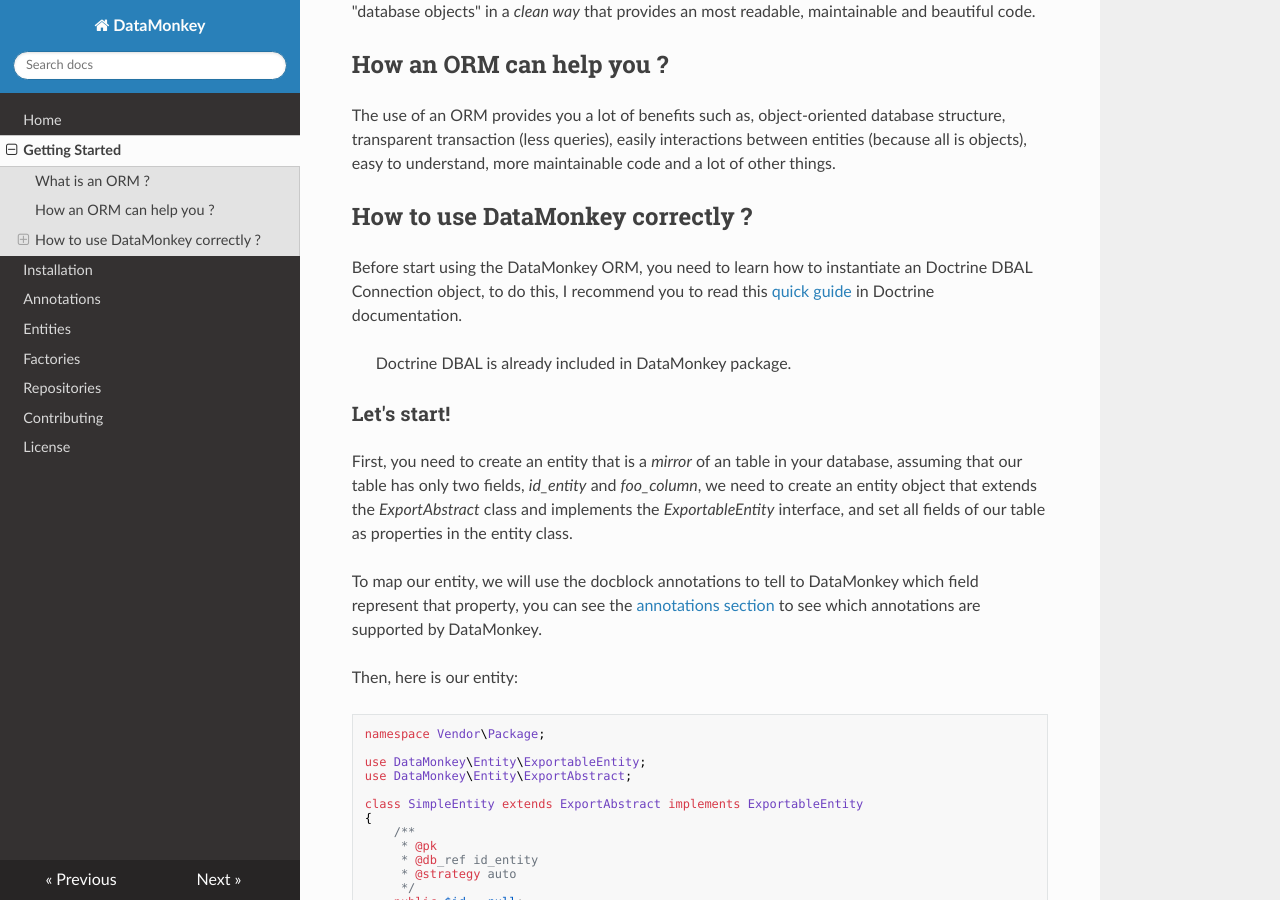
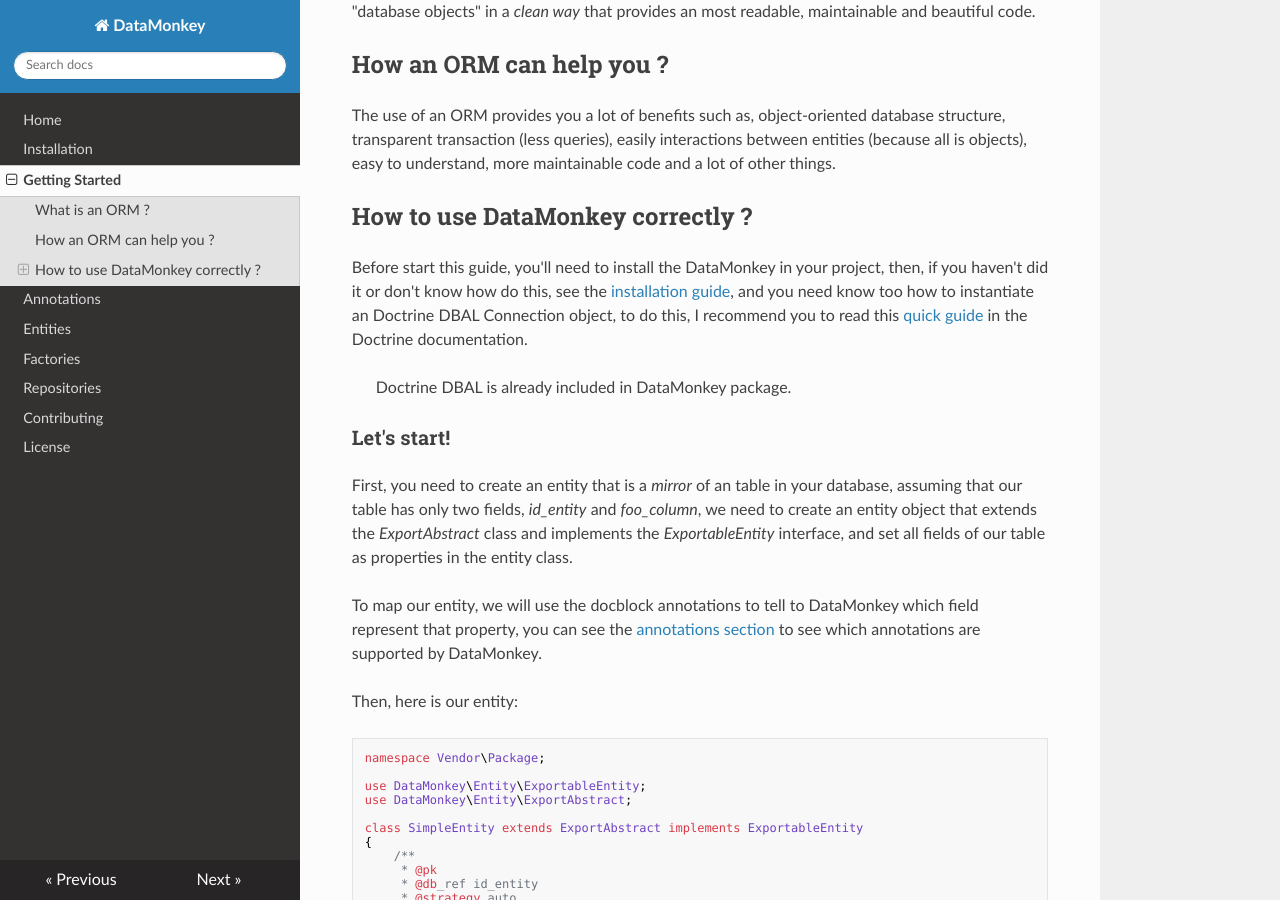
Before and after one commit to devsdmf/datamonkey, an MkDocs documentation site: the page built from docs/getting-started.md, in a window 1280 px wide and 900 px high, scrolled down 408 px. Built offline with MkDocs 1.6.1, drawn with Linux system fonts in a browser that asks for light colours; nearby versions of some CDN libraries; old or Windows-style settings are respelled for this version of MkDocs; some of the changed text lies outside the part shown.

Commit message:
Updated user docs

```diff
--- a/docs/getting-started.md
+++ b/docs/getting-started.md
@@ -18,8 +18,10 @@ more maintainable code and a lot of other things.
 
 ## How to use DataMonkey correctly ?
 
-Before start using the DataMonkey ORM, you need to learn how to instantiate an Doctrine DBAL Connection object,
-to do this, I recommend you to read this [quick guide](http://doctrine-dbal.readthedocs.org/en/latest/reference/configuration.html#getting-a-connection) in Doctrine documentation.
+Before start this guide, you'll need to install the DataMonkey in your project, then, if you haven't did it or don't
+know how do this, see the [installation guide](installation.md), and you need know too how to instantiate an Doctrine DBAL
+Connection object, to do this, I recommend you to read this [quick guide](http://doctrine-dbal.readthedocs.org/en/latest/reference/configuration.html#getting-a-connection)
+in the Doctrine documentation.
 
 > Doctrine DBAL is already included in DataMonkey package.
 
--- a/mkdocs.yml
+++ b/mkdocs.yml
@@ -1,8 +1,8 @@
 site_name: DataMonkey
 pages:
 - [index.md, Home]
+- [installation.md, Installation]
 - [getting-started.md, Getting Started]
-- [installation.md, Installation]
 - [annotations.md, Annotations]
 - [entities.md, Entities]
 - [factories.md, Factories]
```
Also changed, not shown: other parts of docs/getting-started.md (+1 -1 lines), docs/index.md (+4 -0 lines), docs/installation.md (+4 -2 lines).
